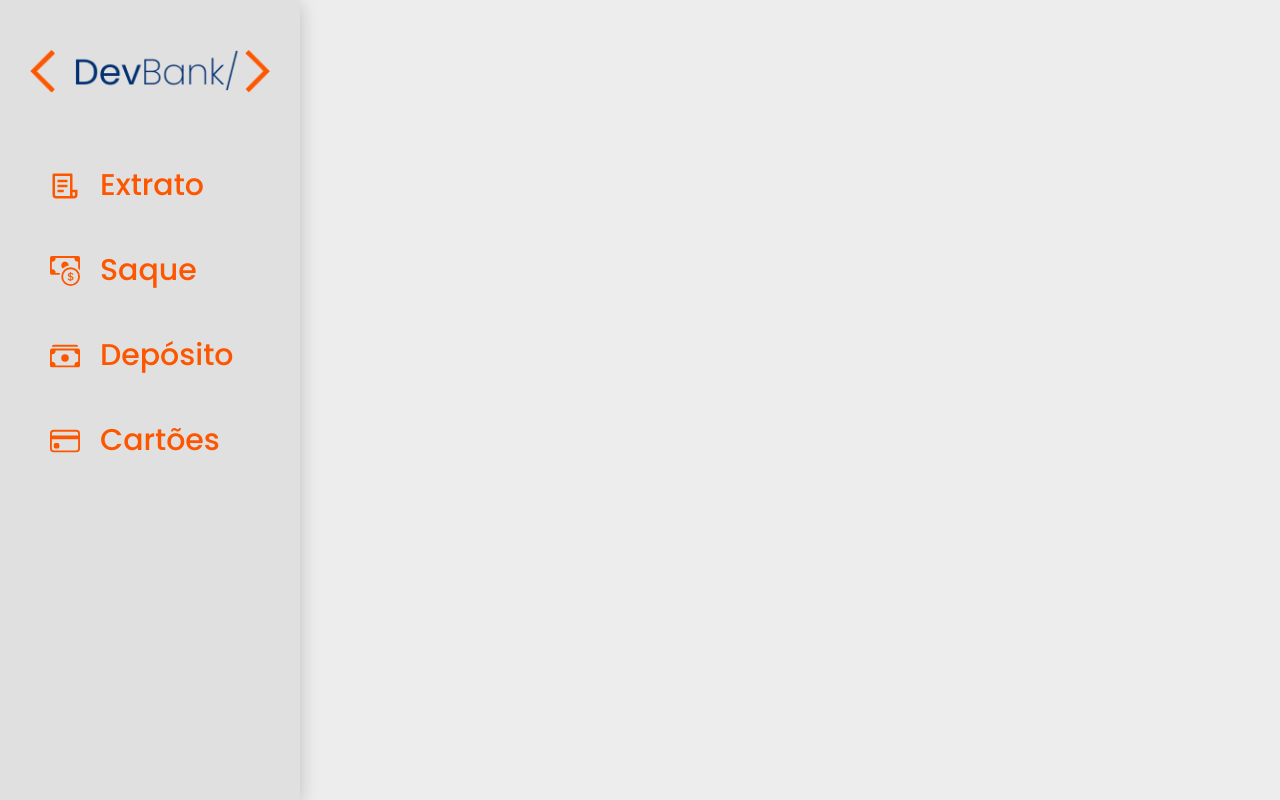
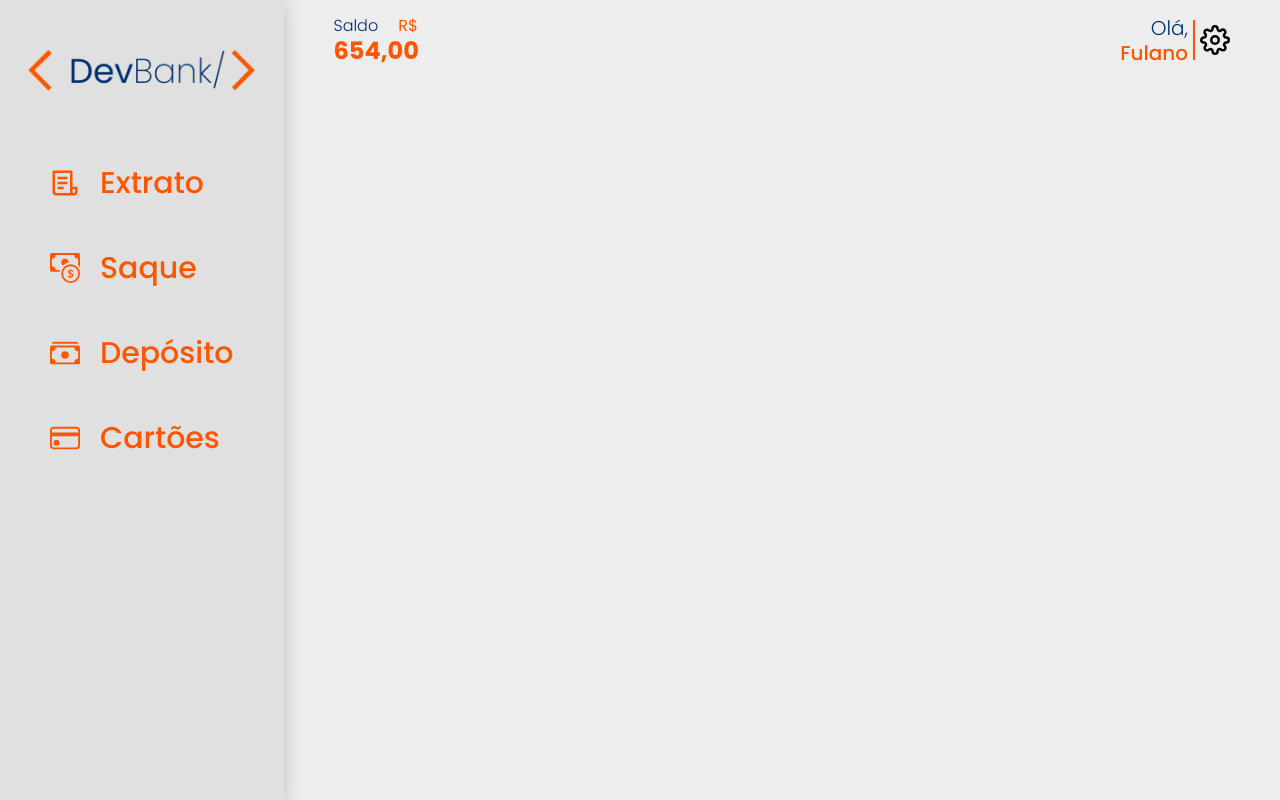
Before and after one commit to iury-assuncao/dev-bank, a React (Create React App) app: page /dashboard in a window 1280 px wide. Built offline with nearby package versions, Linux system fonts and the light colour scheme.

Commit message:
header finalizado

```diff
--- /dev/null
+++ b/src/components/Header/header.css
@@ -0,0 +1,72 @@
+header{
+    display: flex;
+    justify-content: space-between;
+    align-items: center;
+    width: 100%;
+    height: 80px;
+    padding: 0 50px;
+}
+
+.balance{
+    font-weight: 300;
+    font-size: 16px;
+    color: var(--blue);
+}
+.balance__rs{
+    color: var(--orange);
+    font-weight: 400;
+    font-size: 16px;
+    margin-left: 20px;
+}
+.balance__value{
+    display: block;
+    font-weight: 700;
+    font-size: 24px;
+    color: var(--orange);
+    margin-top: -5px;
+}
+
+.user__options{
+    display: flex;
+    align-items: center;
+    gap: 5px;
+}
+
+.user{
+    text-align: right;
+}
+
+.user__hello{
+    font-weight: 300;
+    font-size: 20px;
+    color: var(--blue );
+
+
+}
+
+.name__user{
+    display: block;
+    font-weight: 500;
+    font-size: 20px;
+    color: var(--orange);
+    margin-top: -5px;
+}
+
+.line{
+    height: 40px;
+    width: 2px;
+    background-color: var(--orange);
+
+}
+
+.setting__icon{
+    display: inline-block;
+    width: 30px;
+    height: 30px;
+}
+
+.setting__icon:hover{
+    transform: rotate(90deg);
+    transition: 0.3s;
+    cursor: pointer;
+}
--- /dev/null
+++ b/src/components/Header/index.jsx
@@ -0,0 +1,28 @@
+import './header.css';
+import { FiSettings } from "react-icons/fi";
+
+const Header = () => {
+
+    return(
+        <header>
+            <div>
+                <span className="balance">Saldo</span>
+                <span className="balance__rs">R$</span>
+                <span className="balance__value">654,00</span>
+            </div>
+
+            <div className="user__options">
+                <div className="user">
+                    <span className="user__hello">Olá,</span>
+                    <span className="name__user">Fulano</span>
+                </div>
+                <div className="line"></div>
+                <FiSettings className="setting__icon" />
+            </div>
+        </header>
+
+    )
+
+}
+
+export default Header;
--- a/src/components/Menu/menu.css
+++ b/src/components/Menu/menu.css
@@ -1,6 +1,5 @@
 .menu__container {
     display: flex;
-    position: fixed;
     width: 300px;
     height: 100%;
     padding: 5em 0;
--- a/src/pages/Dashboard/index.jsx
+++ b/src/pages/Dashboard/index.jsx
@@ -1,4 +1,5 @@
 import Menu from "../../components/Menu";
+import Header from "../../components/Header";
 
 import "./dashboard.css";
 
@@ -6,6 +7,7 @@ const Dashboard = () => {
     return(
         <div className="dashboard">
             <Menu />
+            <Header />
         </div>
     )
 
```
